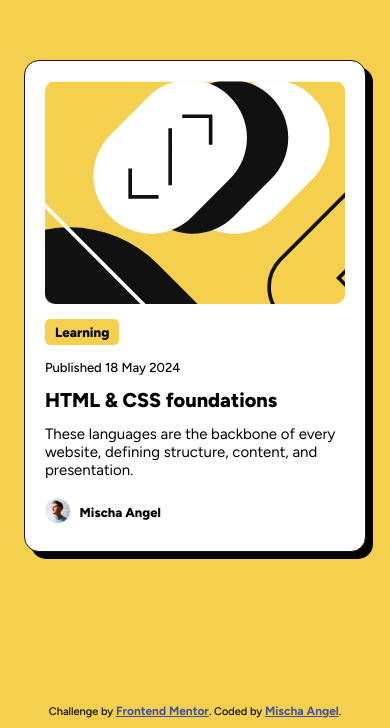
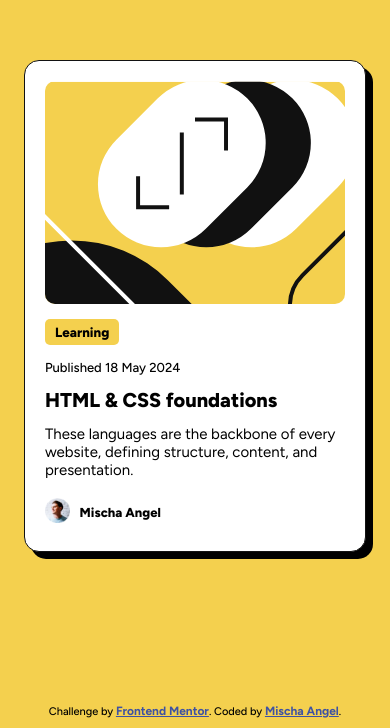
Before and after one commit to OfficialKzAngel/main, a plain HTML site: page index.html in a window 390 px wide. Shown: the part 116-844 px from the top of the page. Drawn offline with Linux system fonts and the light colour scheme.

Commit message:
Update style.css

```diff
--- a/assets/css/style.css
+++ b/assets/css/style.css
@@ -109,6 +109,6 @@ html, body {
     }
 
     .illust img{
-        height: 110%;
+        height: 120%;
     }
 }
```
